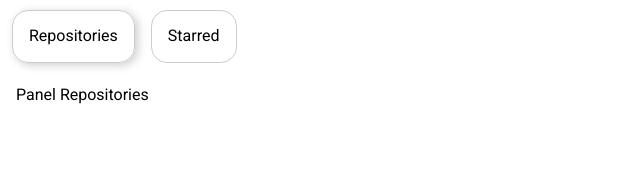
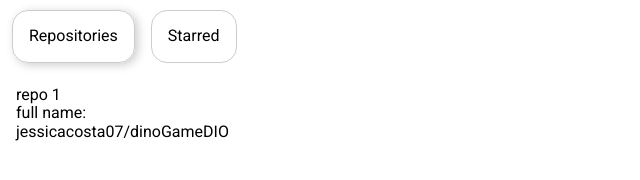
Before and after one commit to jessicacosta07/front-end-components, a React (Create React App) app: page / in a window 1280 px wide. Shown: the part 236-416 px from the top of the page, without its empty margins (0-640 px from the left). Built offline with nearby package versions, Linux system fonts and the light colour scheme; the HTML template or start-up script is replaced by a standard one.

Commit message:
parte do repository

```diff
--- a/src/components/repositories/index.js
+++ b/src/components/repositories/index.js
@@ -1,4 +1,5 @@
 import React from 'react';
+import RepositoryItem from '../repository-item';
 import * as S from './styled';
 
 const Repositories = () => {
@@ -9,8 +10,14 @@ const Repositories = () => {
             <S.WrapperTab>Repositories</S.WrapperTab>
             <S.WrapperTab>Starred</S.WrapperTab>
         </S.WrapperTabList>
-        <S.WrapperTabPanel>Panel Repositories</S.WrapperTabPanel>
-        <S.WrapperTabPanel>Panel Starred</S.WrapperTabPanel>
+        <S.WrapperTabPanel>
+            <RepositoryItem name='repo 1' linkToRepo='https://api.github.com/repos/jessicacosta07/dinoGameDIO'
+                fullName='jessicacosta07/dinoGameDIO' />
+        </S.WrapperTabPanel>
+        <S.WrapperTabPanel>
+            <RepositoryItem name='repo 2' linkToRepo='https://api.github.com/repos/jessicacosta07/challenge-gama'
+                fullName='jessicacosta07/challenge-gama' />
+        </S.WrapperTabPanel>
     </S.WrapperTabs>
 }
 
--- /dev/null
+++ b/src/components/repository-item/index.js
@@ -0,0 +1,14 @@
+import React from 'react';
+
+const RepositoryItem = ({name, linkToRepo, fullName}) => {
+    return (
+        <div>
+            <h2>{ name }</h2>
+            <h4>full name: </h4>
+            <a href = {linkToRepo}
+                target="_blank" rel="noreferrer">{ fullName }</a>
+        </div>
+    );
+};
+
+export default RepositoryItem;
```
